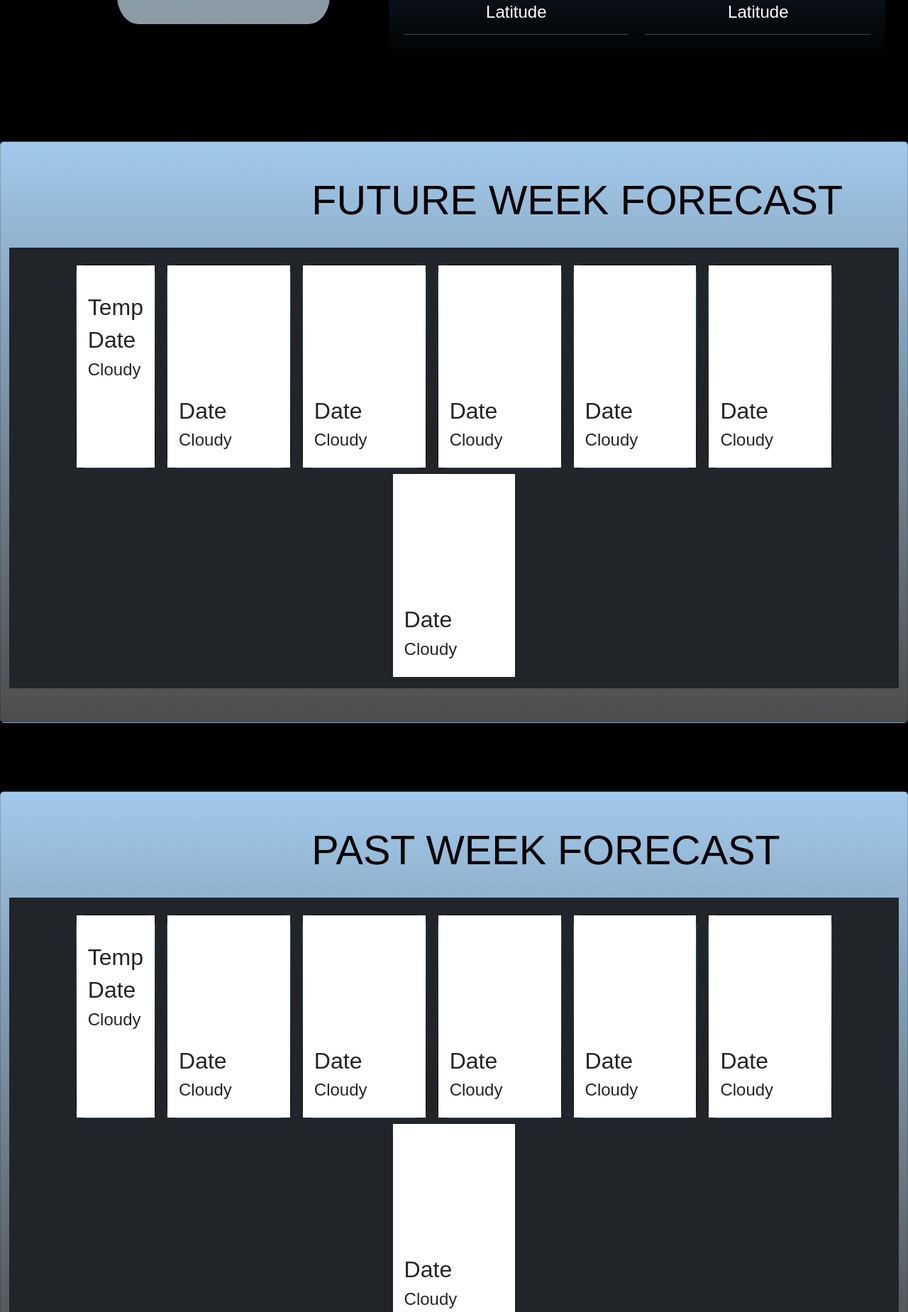
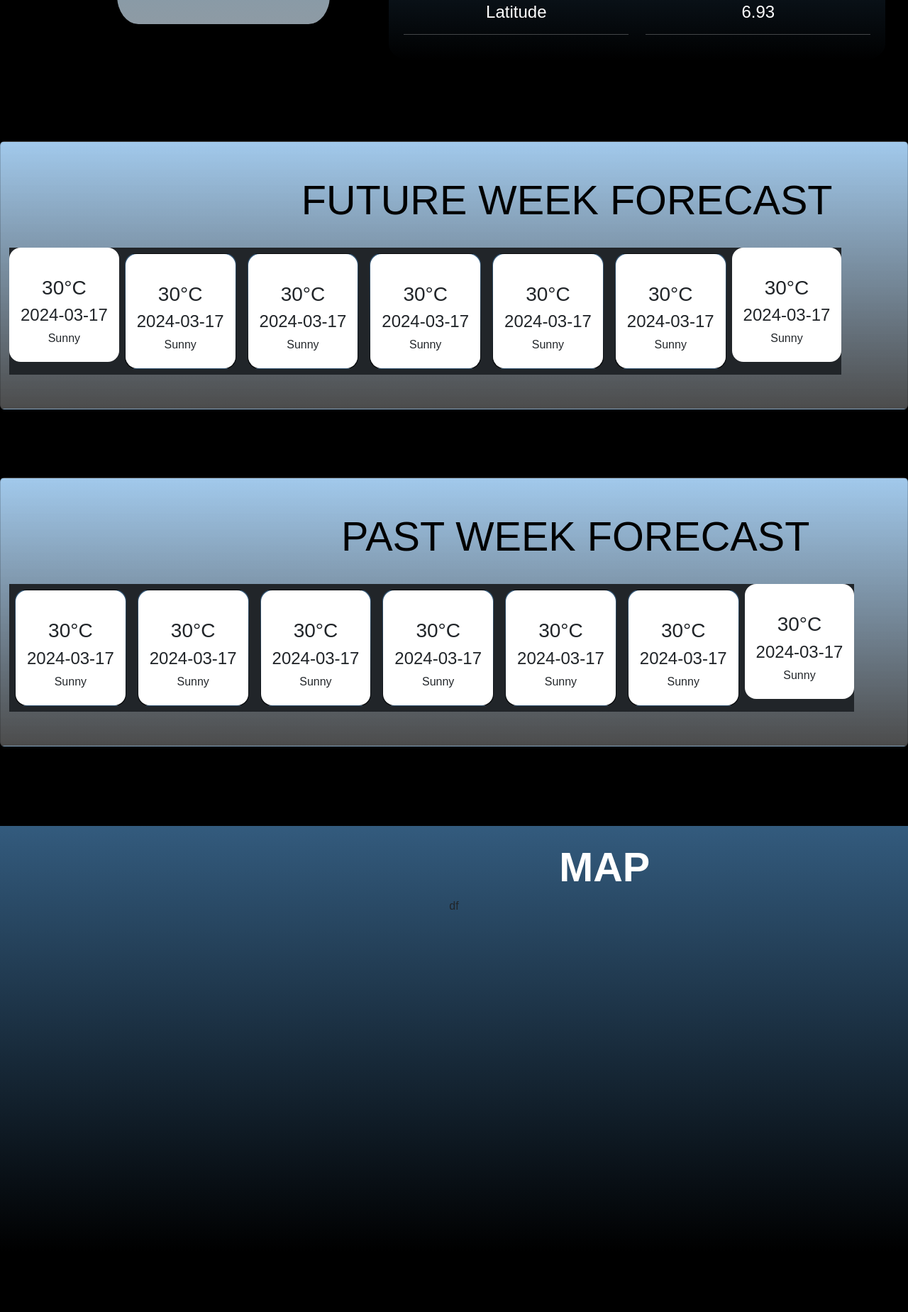
Before and after one commit to Tharushika525/weather-app, a plain HTML site: page index.html in a window 1280 px wide. Shown: the part 764-2613 px from the top of the page at 71% size. Drawn offline with nearby package versions, Linux system fonts and the light colour scheme.

Commit message:
Add some parts of cord

```diff
--- a/index.html
+++ b/index.html
@@ -9,13 +9,17 @@
     integrity="sha384-QWTKZyjpPEjISv5WaRU9OFeRpok6YctnYmDr5pNlyT2bRjXh0JMhjY6hW+ALEwIH" crossorigin="anonymous">
   <link rel="stylesheet" href="style.css">
   <link rel="stylesheet" href="https://cdnjs.cloudflare.com/ajax/libs/font-awesome/5.15.3/css/all.min.css">
+
+
+  <link rel="stylesheet" href="https://unpkg.com/leaflet/dist/leaflet.css">
+  <script src="https://unpkg.com/leaflet/dist/leaflet.js"></script>
 </head>
 
 <body>
 
 
 
-  <!----------------NAV BAR------------------->
+  <!----------------------NAV BAR-------------------------->
   <nav class="navbar navbar-dark bg-dark fixed-top">
     <div class="container-fluid">
       <a class="navbar-brand" href="#">WELCOME</a>
@@ -58,7 +62,7 @@
 
   <!-------------------------TOPIC------------------------------->
   <br><br><br><br>
-  <h1><img src="images/cloud.png">&nbsp;WeatherHUB</h1>
+  <h1 class="topic text-white text-center"><img src="images/cloud.png">&nbsp;WeatherHUB</h1>
 
 
 
@@ -66,8 +70,8 @@
   <!-----------------------SEARCH BAR--------------------------->
   <div class="container">
     <div class="search-bar">
-      <input type="text" id="searchTxt" placeholder="  ENTER  YOUR  LOCATION">
-      <button type="submit" id="searchBtn"><img src="images/search.png"></button>
+      <input class="input" type="text" id="searchTxt" placeholder="  ENTER  YOUR  LOCATION">
+      <button type="submit" id="searchBtn" onclick="searchInput()"><img src="images/search.png"></button>
     </div>
   </div>
 
@@ -87,9 +91,9 @@
             </div>
             <div class="weather-info"><br>
               <img id="img" src="" alt="">
-                  <h2 id="temp">TEMP</h2>
-                  <h3 id="cloudy">Cloudy</h3>
-                  <h2 id="name" class="location">Name</h2>
+              <h2 id="temp">30°C</h2>
+              <h3 id="cloudy">Sunny</h3>
+              <h2 id="name" class="location">Colombo</h2>
 
               <br>
 
@@ -116,7 +120,7 @@
                   <hr>
                 </div>
                 <div class="col">
-                      <h4 id="location">Location</h4>
+                  <h4 id="location">Asia/Colombo</h4>
                   <hr>
                 </div>
                 <div class="col">
@@ -124,7 +128,7 @@
                   <hr>
                 </div>
                 <div class="col">
-                      <h4 id="country">Country</h4>
+                  <h4 id="country">Sri Lanka</h4>
                   <hr>
                 </div>
                 <div class="col">
@@ -132,7 +136,7 @@
                   <hr>
                 </div>
                 <div class="col">
-                      <h4 id="humidity">Humidity</h4>
+                  <h4 id="humidity">66</h4>
                   <hr>
                 </div>
                 <div class="col">
@@ -140,7 +144,7 @@
                   <hr>
                 </div>
                 <div class="col">
-                      <h4 id="wind">Wind Speed</h4>
+                  <h4 id="wind">20.5</h4>
                   <hr>
                 </div>
                 <div class="col">
@@ -148,7 +152,7 @@
                   <hr>
                 </div>
                 <div class="col">
-                      <h4 id="region">Region</h4>
+                  <h4 id="region">Western</h4>
                   <hr>
                 </div>
                 <div class="col">
@@ -156,7 +160,7 @@
                   <hr>
                 </div>
                 <div class="col">
-                      <h4 id="lon">Longitude</h4>
+                  <h4 id="lon">79.86</h4>
                   <hr>
                 </div>
                 <div class="col">
@@ -164,7 +168,7 @@
                   <hr>
                 </div>
                 <div class="col">
-                      <h4 id="lat">Latitude</h4>
+                  <h4 id="lat">6.93</h4>
                   <hr>
                 </div>
               </div>
@@ -181,86 +185,87 @@
 
 
   <!------------------------ FUTURE WEEK FORECAST------------------------>
-    <div class="container-fluid col-lg-12 col-md-12 d-flex flex-lg-row flex-md-column  justify-content-between  bg-white  flex-wrap  card   ">
+  <div
+    class="container-fluid col-lg-12 col-md-12 d-flex flex-lg-row flex-md-column  justify-content-between  bg-white  flex-wrap  card   ">
     <section id="weather-forecast"><br><br>
-        <h1 class="headers text-black">FUTURE WEEK FORECAST</h1>
+      <h1 class="headers text-black text-center ">FUTURE WEEK FORECAST</h1>
 
       <br>
-        <div class="card-body d-flex flex-row justify-content-center  bg-dark  flex-wrap  ">
-          <div class="card rounded-4 bg-transparent flex-wrap  m-2">
-            <div class="card-body bg-white flex-wrap">
+      <div class="card-body1 d-flex flex-row bg-dark flex-wrap ">
+        <div clss="card rounded-4 bg-transparent flex-wrap  m-2 ">
+          <div class="card-body rounded-4 bg-white flex-wrap text-center">
 
             <img id="Image1" src="" alt="">
             <div>
-                <h2 id="Temp1">Temp</h2>
-                <h2 id="Date1">Date</h2>
-                <h4 id="Cloudy1">Cloudy</h4>
+              <h3 id="Temp1">30°C</h3>
+              <h4 id="Date1">2024-03-17</h4>
+              <h6 id="Cloudy1">Sunny</h6>
             </div>
           </div>
         </div>
         <div class="card rounded-4 bg-transparent flex-wrap  m-2">
-            <div class="card-body bg-white">
+          <div class="card-body bg-white rounded-4 flex-wrap text-center">
 
             <img id="Image2" src="" alt="">
             <div>
-                <h1 id="Temp2">Temp</h1>
-                <h2 id="Date2">Date</h2>
-                <h4 id="Cloudy2">Cloudy</h4>
+              <h3 id="Temp2">30°C</h3>
+              <h4 id="Date2">2024-03-17</h4>
+              <h6 id="Cloudy2">Sunny</h6>
             </div>
           </div>
         </div>
         <div class="card rounded-4 bg-transparent flex-wrap  m-2">
-            <div class="card-body bg-white">
+          <div class="card-body bg-white rounded-4 flex-wrap text-center">
 
             <img id="Image3" src="" alt="">
             <div>
-                <h1 id="Temp3">Temp</h1>
-                <h2 id="Date3">Date</h2>
-                <h4 id="Cloudy3">Cloudy</h4>
+              <h3 id="Temp3">30°C</h3>
+              <h4 id="Date3">2024-03-17</h4>
+              <h6 id="Cloudy3">Sunny</h6>
             </div>
           </div>
         </div>
         <div class="card rounded-4 bg-transparent flex-wrap  m-2">
-            <div class="card-body bg-white">
+          <div class="card-body bg-white rounded-4 flex-wrap text-center">
 
             <img id="Image4" src="" alt="">
             <div>
-                <h1 id="Temp4">Temp</h1>
-                <h2 id="Date4">Date</h2>
-                <h4 id="Cloudy4">Cloudy</h4>
+              <h3 id="Temp4">30°C</h3>
+              <h4 id="Date4">2024-03-17</h4>
+              <h6 id="Cloudy4">Sunny</h6>
             </div>
           </div>
         </div>
         <div class="card rounded-4 bg-transparent flex-wrap  m-2">
-            <div class="card-body bg-white">
+          <div class="card-body bg-white rounded-4 flex-wrap text-center">
 
             <img id="Image5" src="" alt="">
             <div>
-                <h1 id="Temp5">Temp</h1>
-                <h2 id="Date5">Date</h2>
-                <h4 id="Cloudy5">Cloudy</h4>
+              <h3 id="Temp5">30°C</h3>
+              <h4 id="Date5">2024-03-17</h4>
+              <h6 id="Cloudy5">Sunny</h6>
             </div>
           </div>
         </div>
         <div class="card rounded-4 bg-transparent flex-wrap  m-2">
-            <div class="card-body bg-white">
+          <div class="card-body bg-white rounded-4 flex-wrap text-center">
 
             <img id="Image6" src="" alt="">
             <div>
-                <h1 id="Temp6">Temp</h1>
-                <h2 id="Date6">Date</h2>
-                <h4 id="Cloudy6">Cloudy</h4>
+              <h3 id="Temp6">30°C</h3>
+              <h4 id="Date6">2024-03-17</h4>
+              <h6 id="Cloudy6">Sunny</h6>
             </div>
           </div>
         </div>
         <div clss="card rounded-4 bg-transparent flex-wrap  m-2">
-            <div class="card-body bg-white ">
+          <div class="card-body bg-white rounded-4 flex-wrap text-center">
 
             <img id="Image7" src="" alt="">
             <div>
-                <h1 id="Temp7">Temp</h1>
-                <h2 id="Date7">Date</h2>
-                <h4 id="Cloudy7">Cloudy</h4>
+              <h3 id="Temp7">30°C</h3>
+              <h4 id="Date7">2024-03-17</h4>
+              <h6 id="Cloudy7">Sunny</h6>
             </div>
           </div>
         </div>
@@ -277,86 +282,87 @@
 
 
   <!------------------------ PAST WEEK FORECAST------------------------>
- <div class="container-fluid col-lg-12 col-md-12 d-flex flex-lg-row flex-md-column  justify-content-between  bg-white  flex-wrap  card   ">
+  <div
+    class="container-fluid col-lg-12 col-md-12 d-flex flex-lg-row flex-md-column  justify-content-between  bg-white  flex-wrap  card   ">
     <section id="weather-forecast"><br><br>
-    <h1 class="headers text-black"> PAST WEEK FORECAST</h1>
+      <h1 class="headers text-black text-center"> PAST WEEK FORECAST</h1>
 
       <br>
-    <div class="card-body d-flex flex-row justify-content-center  bg-dark  flex-wrap  ">
+      <div class="card-body1 d-flex flex-row justify-content-center  bg-dark  flex-wrap  ">
         <div class="card rounded-4 bg-transparent flex-wrap  m-2">
-        <div class="card-body bg-white flex-wrap">
+          <div class="card-body bg-white flex-wrap text-center rounded-4">
 
             <img id="IMage1" src="" alt="">
             <div>
-            <h2 id="TEmp1">Temp</h2>
-            <h2 id="DAte1">Date</h2>
-            <h4 id="CLoudy1">Cloudy</h4>
+              <h3 id="TEmp1">30°C</h3>
+              <h4 id="DAte1">2024-03-17</h4>
+              <h6 id="CLoudy1">Sunny</h6>
             </div>
           </div>
         </div>
         <div class="card rounded-4 bg-transparent flex-wrap  m-2">
-        <div class="card-body bg-white">
+          <div class="card-body bg-white text-center rounded-4">
 
             <img id="IMage2" src="" alt="">
             <div>
-            <h1 id="TEmp2">Temp</h1>
-            <h2 id="DAte2">Date</h2>
-            <h4 id="CLoudy2">Cloudy</h4>
+              <h3 id="TEmp2">30°C</h3>
+              <h4 id="DAte2">2024-03-17</h4>
+              <h6 id="CLoudy2">Sunny</h6>
             </div>
           </div>
         </div>
         <div class="card rounded-4 bg-transparent flex-wrap  m-2">
-        <div class="card-body bg-white">
+          <div class="card-body bg-white text-center rounded-4">
 
             <img id="IMage3" src="" alt="">
             <div>
-            <h1 id="TEmp3">Temp</h1>
-            <h2 id="DAte3">Date</h2>
-            <h4 id="CLoudy3">Cloudy</h4>
+              <h3 id="TEmp3">30°C</h3>
+              <h4 id="DAte3">2024-03-17</h4>
+              <h6 id="CLoudy3">Sunny</h6>
             </div>
           </div>
         </div>
         <div class="card rounded-4 bg-transparent flex-wrap  m-2">
-        <div class="card-body bg-white">
+          <div class="card-body bg-white text-center rounded-4">
 
             <img id="IMage4" src="" alt="">
             <div>
-            <h1 id="TEmp4">Temp</h1>
-            <h2 id="DAte4">Date</h2>
-            <h4 id="CLoudy4">Cloudy</h4>
+              <h3 id="TEmp4">30°C</h3>
+              <h4 id="DAte4">2024-03-17</h4>
+              <h6 id="CLoudy4">Sunny</h6>
             </div>
           </div>
         </div>
         <div class="card rounded-4 bg-transparent flex-wrap  m-2">
-        <div class="card-body bg-white">
+          <div class="card-body bg-white text-center rounded-4">
 
             <img id="IMage5" src="" alt="">
             <div>
-            <h1 id="TEmp5">Temp</h1>
-            <h2 id="DAte5">Date</h2>
-            <h4 id="CLoudy5">Cloudy</h4>
+              <h3 id="TEmp5">30°C</h3>
+              <h4 id="DAte5">2024-03-17</h4>
+              <h6 id="CLoudy5">Sunny</h6>
             </div>
           </div>
         </div>
         <div class="card rounded-4 bg-transparent flex-wrap  m-2">
-        <div class="card-body bg-white">
+          <div class="card-body bg-white text-center rounded-4">
 
             <img id="IMage6" src="" alt="">
             <div>
-            <h1 id="TEmp6">Temp</h1>
-            <h2 id="DAte6">Date</h2>
-            <h4 id="CLoudy6">Cloudy</h4>
+              <h3 id="TEmp6">30°C</h3>
+              <h4 id="DAte6">2024-03-17</h4>
+              <h6 id="CLoudy6">Sunny</h6>
             </div>
           </div>
         </div>
         <div clss="card rounded-4 bg-transparent flex-wrap  m-2">
-        <div class="card-body bg-white ">
+          <div class="card-body bg-white text-center rounded-4 ">
 
             <img id="IMage7" src="" alt="">
             <div>
-            <h1 id="TEmp7">Temp</h1>
-            <h2 id="DAte7">Date</h2>
-            <h4 id="CLoudy7">Cloudy</h4>
+              <h3 id="TEmp7">30°C</h3>
+              <h4 id="DAte7">2024-03-17</h4>
+              <h6 id="CLoudy7">Sunny</h6>
             </div>
           </div>
         </div>
@@ -373,18 +379,21 @@
 
   <!-----------------------MAP---------------------->
   <div class="crd4 text-center">
-                          <div class="card-body m-3 h-1000px">
-                           <h2 class="topic text-white">MAP</h2>
-
-
+    <div class="card-bdy m-3 h-1000px"><br>
+      <h1 class="topic text-white fw-bold text-center">MAP</h1>
+      <center>
+        <div id="map" style="width: 70%;height: 500px;">df</div>
+      </center>
     </div>
   </div>
 
 
+  <br><br><br>
+  <hr class="line text-white fw-bold">
 
 
   <!-------------------------FOOTER------------------------>
-<section class="footer">
+  <section class="footer ">
     <div class="social">
       <a href="#"><i class="fab fa-instagram"></i></a>
       <a href="#"><i class="fab fa-snapchat"></i></a>
@@ -402,12 +411,9 @@
     </ul>
   </section>
 
-
-
-
-
-
-  <script src="https://cdn.jsdelivr.net/npm/bootstrap@5.3.3/dist/js/bootstrap.bundle.min.js" integrity="sha384-YvpcrYf0tY3lHB60NNkmXc5s9fDVZLESaAA55NDzOxhy9GkcIdslK1eN7N6jIeHz" crossorigin="anonymous"></script>
+  <script src="https://cdn.jsdelivr.net/npm/bootstrap@5.3.3/dist/js/bootstrap.bundle.min.js"
+    integrity="sha384-YvpcrYf0tY3lHB60NNkmXc5s9fDVZLESaAA55NDzOxhy9GkcIdslK1eN7N6jIeHz"
+    crossorigin="anonymous"></script>
   <script src="app.js"></script>
 </body>
 
```
Lines whose indentation alone changed are shown as unchanged.
